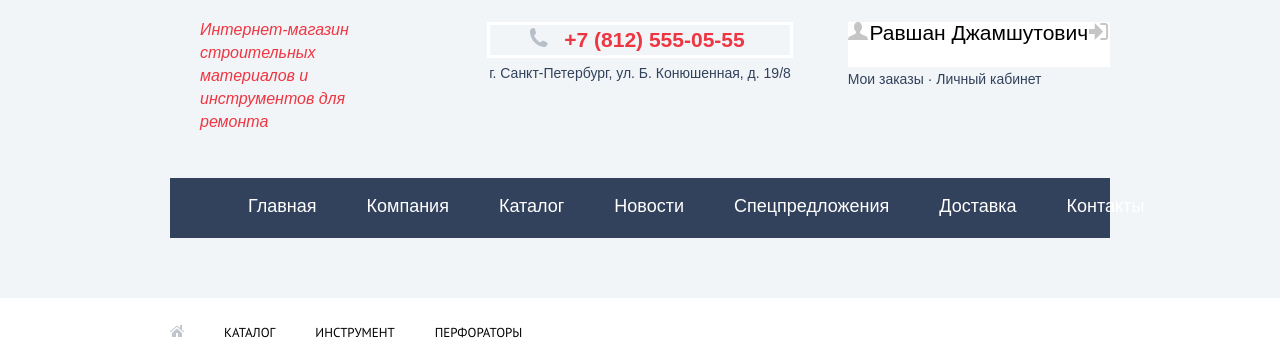
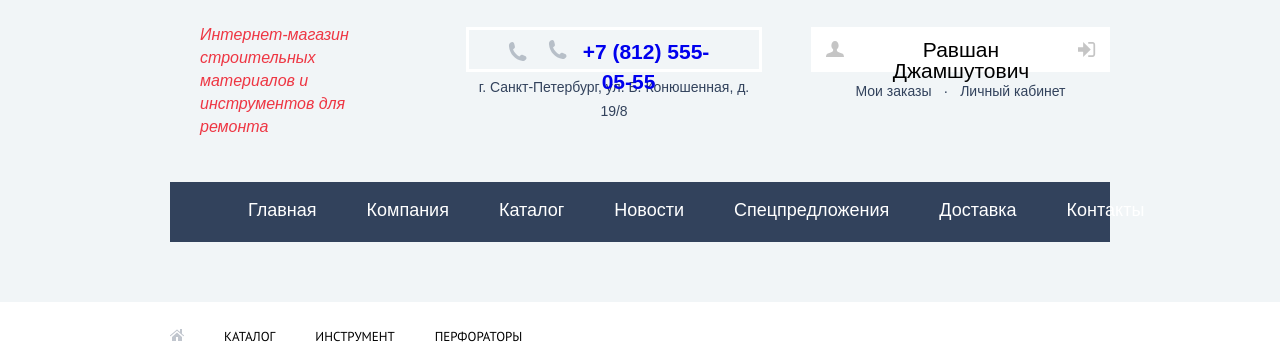
Before and after one commit to aidlvsk/1167095-technomart-30, a plain HTML site: page catalog.html in a window 1280 px wide. Shown: the part 61-421 px from the top of the page. Drawn offline with Linux system fonts and the light colour scheme; files whose address does not match are found by name; a web font is replaced by a local one.

Commit message:
Исправления в header

```diff
--- a/css/style.css
+++ b/css/style.css
@@ -119,13 +119,27 @@ img {
     width: 100%;
 }
 
+.header-container {
+    height: 42px;
+    display: grid;
+    grid-template-columns: min-content 1fr;
+}
+
+.logo-link {
+    width: 220px;
+    height: 47px;
+    margin: 0;
+    padding: 0;
+}
+
 .main-header-logo {
     width: 220px;
     height: 47px;
+    margin: 0;
+    padding: 0;
 }
 
 .header-account {
-    background-color: var(--basic-dark-grey);
     color: var(--white);
     display: flex;
     align-items: center;
@@ -310,6 +324,7 @@ img {
 .header-about {
     font-size: 14px;
     line-height: 24px;
+    box-sizing: border-box;
     display: grid;
     grid-template-columns: 1fr 1fr 1fr;
 }
@@ -323,13 +338,15 @@ img {
 
     width: 197px;
     margin: 0 0 0 30px;
-    padding: 37px 0 45px 0;
+    padding: 42px 0 44px 0;
 }
 
 .header-contacts {
     color: var(--basic-grey);
-    justify-self: center;
-    padding: 41px 0 40px 0;
+    margin-left: auto;
+    padding: 46px 0 40px 0;
+    display: flex;
+    flex-direction: column;
 }
 
 .phone-img {
@@ -338,16 +355,26 @@ img {
 
 .header-contacts-phone {
     border: solid var(--white) 3px;
-    margin: 0;
-    padding: 0 45px 0 39px;
-    text-align: center;
-}
-
-.header-contacts-phone a {
     color: var(--basic-red);
     font-weight: 700;
     font-size: 21px;
     line-height: 30px;
+    margin: 0;
+    padding: 7px 45px 8px 74px;
+    text-align: center;
+    height: 45px;
+    position: relative;
+    box-sizing: border-box;
+}
+
+.header-contacts-phone::before {
+    content: "";
+    width: 19px;
+    height: 19px;
+    background-image: url(../img/icon-phone.svg);
+    position: absolute;
+    top: 12px;
+    left: 39px;
 }
 
 .header-contacts-adress {
@@ -361,8 +388,23 @@ img {
 
 .user-links {
     justify-self: end;
-    padding: 41px 0 67px 0;
-    display: flex;
+    padding: 46px 0 67px 0;
+    display: flex;
+    height: 45px;
+    margin-left: 69px;
+}
+
+.user-link {
+    margin: 0;
+    padding: 0;
+}
+
+.user-link:hover {
+    color: var(--basic-red);
+}
+
+.user-link:active {
+    color: var(--basic-light-grey);
 }
 
 .enter-link {
@@ -372,6 +414,7 @@ img {
     line-height: 21px;
     padding: 12px 27px 12px 45px;
     position: relative;
+    box-sizing: border-box;
 }
 
 .enter-link svg {
@@ -387,6 +430,7 @@ img {
     line-height: 21px;
     padding: 12px 24px 12px 24px;
     margin-left: 10px;
+    box-sizing: border-box;
 }
 
 .enter-link:hover, .regisration-link:hover {
@@ -1113,12 +1157,16 @@ img {
 }
 
 .header-login {
+    width: 299px;
+    height: 45px;
     background-color: var(--white);
     display: flex;
     justify-content: space-around;
     align-items: baseline;
     color: black;
     height: 45px;
+    padding: 12px 14px 12px 15px ;
+    box-sizing: border-box;
 }
 
 .header-login a {
@@ -1130,24 +1178,33 @@ img {
     font-size: 21px;
     line-height: 21px;
     text-align: center;
-    margin: 0;
-    padding: 0;
-}
-
-.login-link {
-    color: black;
-    font-size: 21px;
-    line-height: 21px;
-    padding: 12px 27px 12px 19px;
-}
-
-.login-link:active {
+    margin: 0 20px 0 20px;
+    padding: 0;
+}
+
+.header-login:hover path {
+    fill: var(--basic-grey);
+}
+
+.header-login:active path {
+    fill: var(--basic-light-grey);
+}
+
+.header-login:active .login-name {
     color: var(--basic-light-grey);
 }
 
-
 .user-menu {
-    margin: 41px 0 42px 51px;
+    padding: 46px 0 42px 49px;
+    margin: 0;
+    height: 70px;
+}
+
+.user-order {
+    width: 210px;
+    display: flex;
+    justify-content: space-between;
+    margin: 7px auto 0 auto;
 }
 
 /** Catalog Bread crumbs **/
```
Also changed, not shown: index.html (+11 -12 lines).
